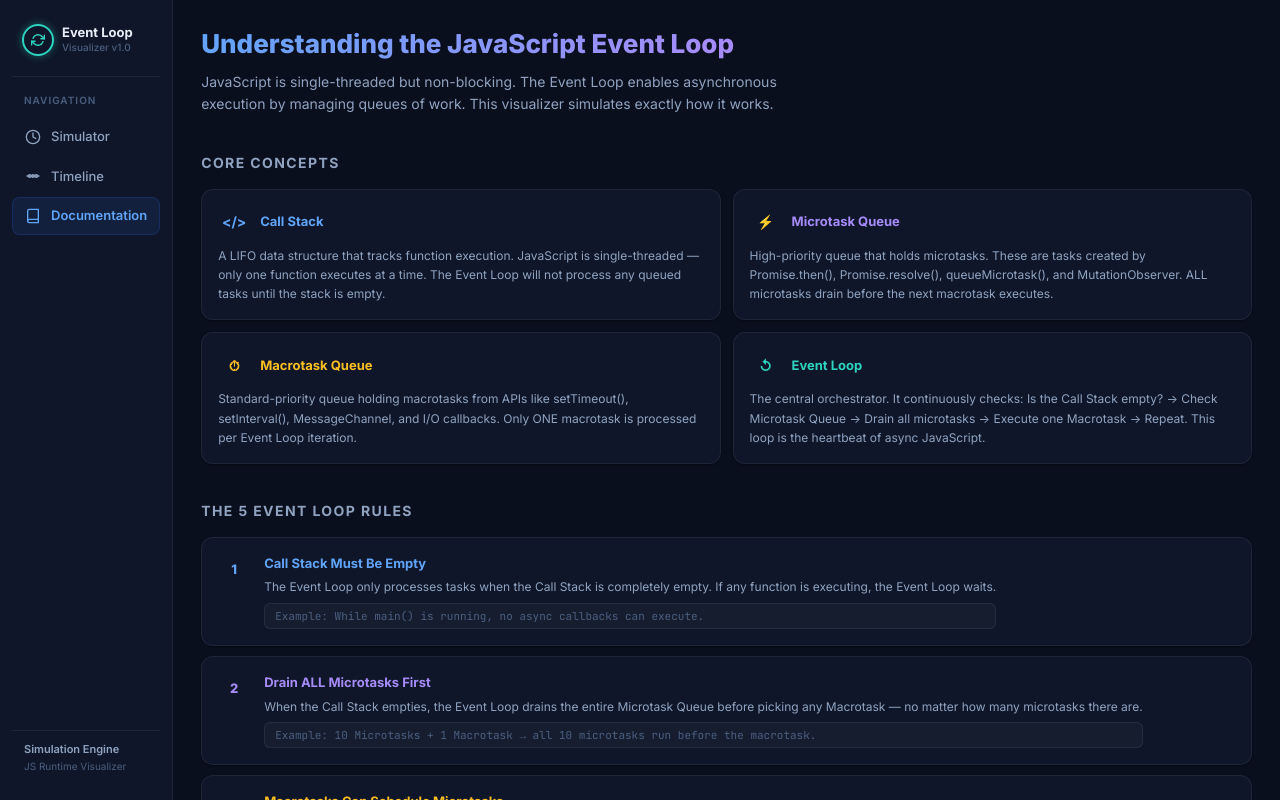
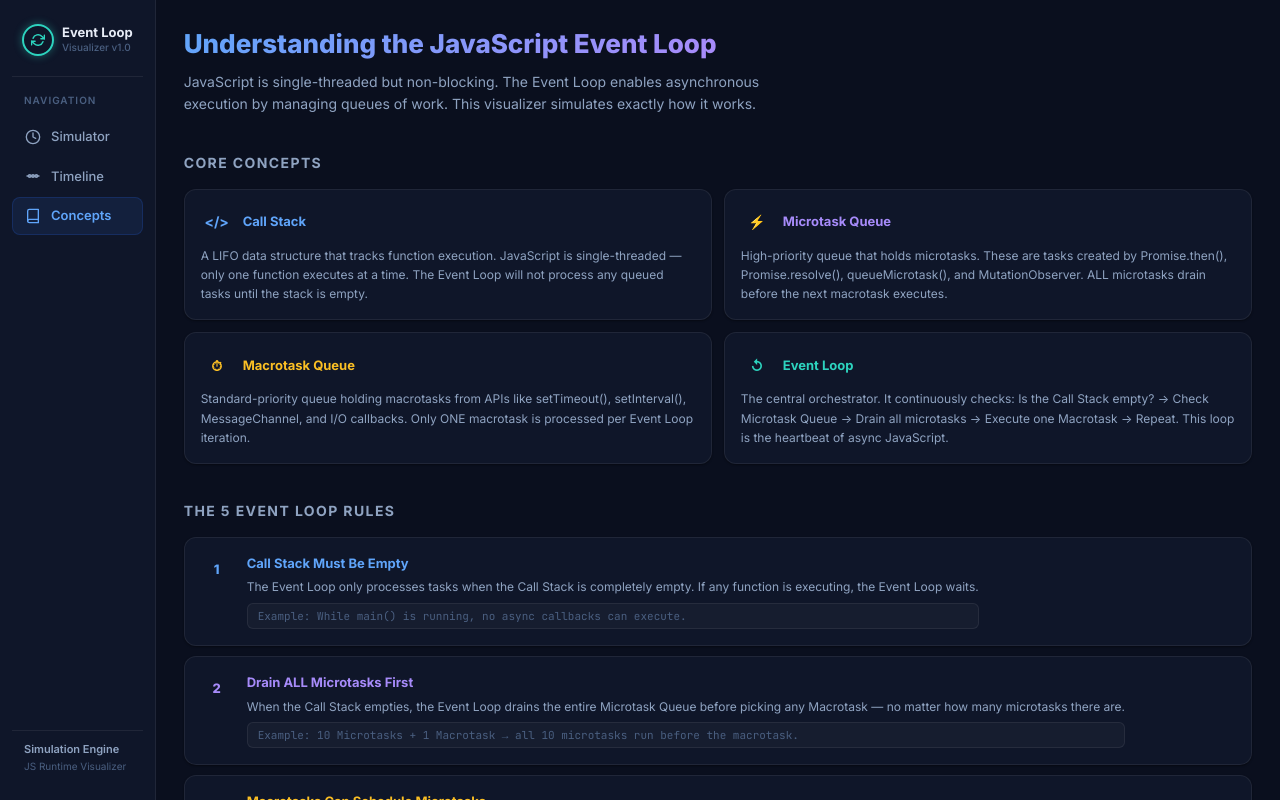
Before and after one commit to jatinrathore/Event-Loop-Simulator, a Next.js app: page /docs in a window 1280 px wide. Built offline with nearby package versions, Linux system fonts and the light colour scheme.

Commit message:
fix: text

```diff
--- a/app/_components/layout/Sidebar.tsx
+++ b/app/_components/layout/Sidebar.tsx
@@ -30,7 +30,7 @@ const NAV_ITEMS = [
   },
   {
     href: "/docs",
-    label: "Documentation",
+    label: "Concepts",
     icon: (
       <svg width="16" height="16" viewBox="0 0 24 24" fill="none" stroke="currentColor" strokeWidth="2" strokeLinecap="round" strokeLinejoin="round">
         <path d="M4 19.5A2.5 2.5 0 0 1 6.5 17H20" />
```
